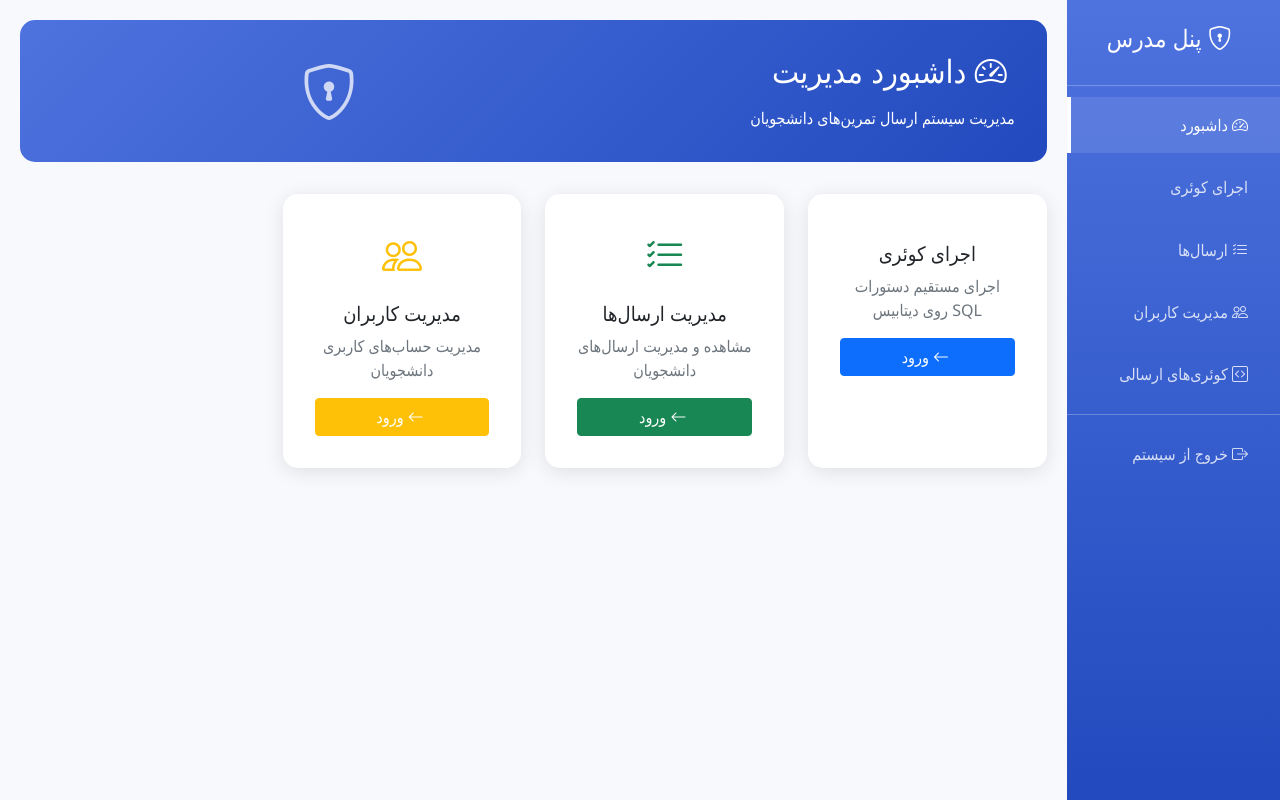
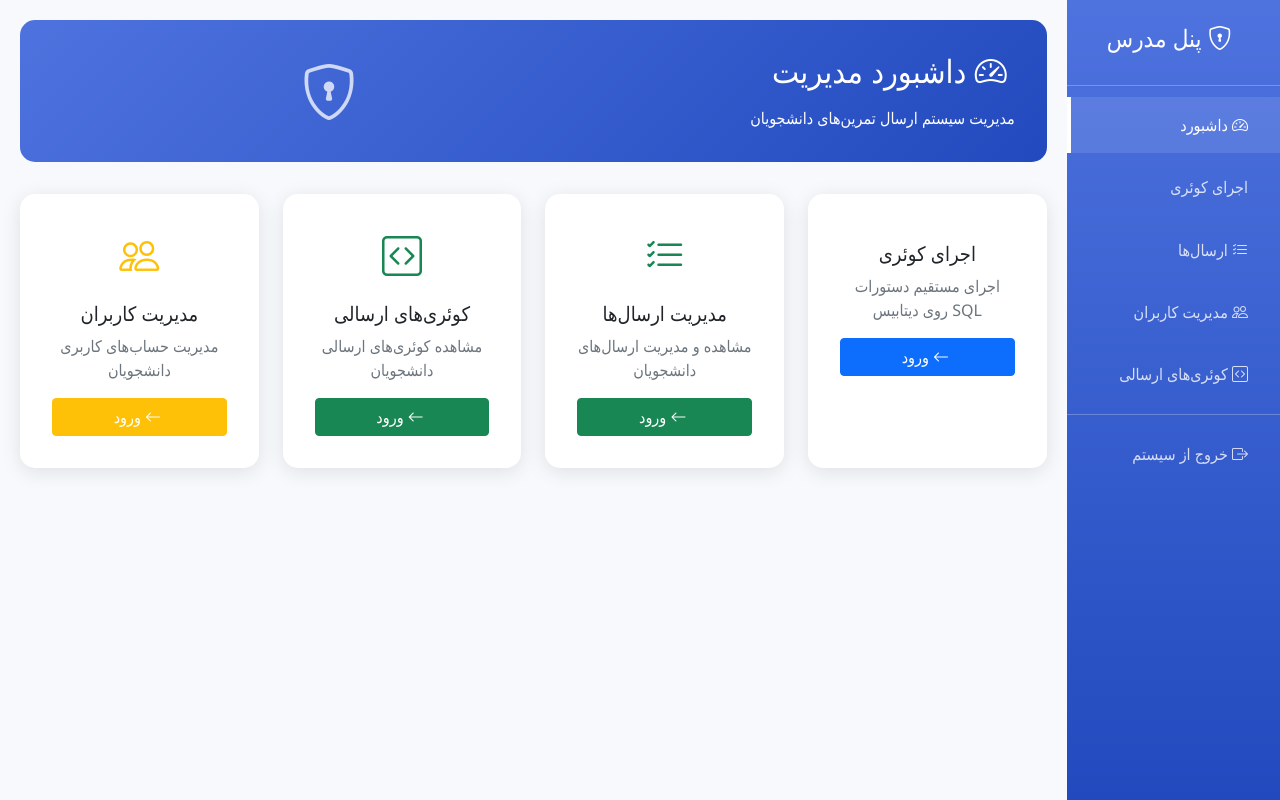
Before and after one commit to milad-ai/db_flask, a Flask app: page /admin/dashboard in a window 1280 px wide. Run offline with Flask 3, Linux system fonts and the light colour scheme; the visitor is signed in with stand-in values (Sample User, id 1); some libraries are stand-ins or nearby versions.

Commit message:
Update admin_dashboard.html

```diff
--- a/templates/admin_dashboard.html
+++ b/templates/admin_dashboard.html
@@ -95,9 +95,9 @@
                         مدیریت کاربران
                     </a>
                     <a class="nav-link" href="{{ url_for('admin_teacher_queries') }}">
-    <i class="bi bi-code-square me-2"></i>
-    کوئری‌های ارسالی
-</a>
+                        <i class="bi bi-code-square me-2"></i>
+                        کوئری‌های ارسالی
+                    </a>
                     <hr class="my-2">
                     <a class="nav-link" href="{{ url_for('admin_logout') }}">
                         <i class="bi bi-box-arrow-right me-2"></i>
@@ -153,7 +153,19 @@
                             </a>
                         </div>
                     </div>
-
+  <div class="col-md-6 col-lg-3">
+                        <div class="dashboard-card text-center">
+                            <div class="card-icon text-success">
+                                <i class="bi bi-code-square"></i>
+                            </div>
+                            <h5>کوئری‌های ارسالی</h5>
+                            <p class="text-muted">مشاهده کوئری‌های ارسالی دانشجویان</p>
+                            <a href="{{ url_for('admin_teacher_queries') }}" class="btn btn-success w-100">
+                                <i class="bi bi-arrow-left me-1"></i>
+                                ورود
+                            </a>
+                        </div>
+                    </div>
 
                     <div class="col-md-6 col-lg-3">
                         <div class="dashboard-card text-center">
```
